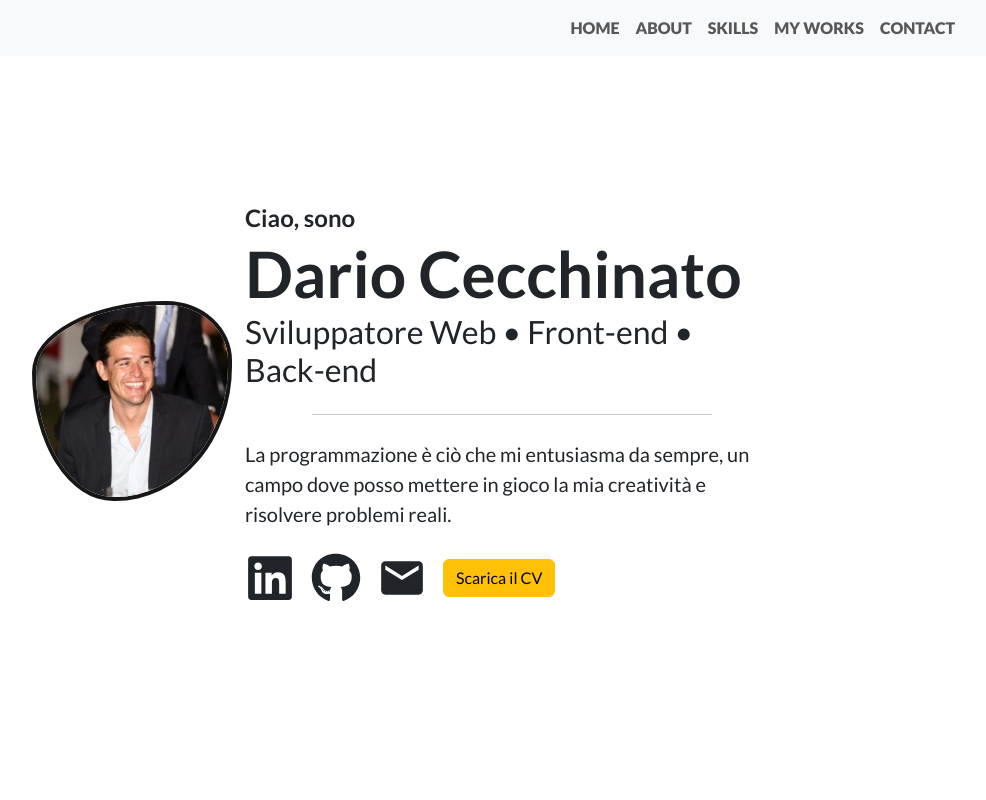
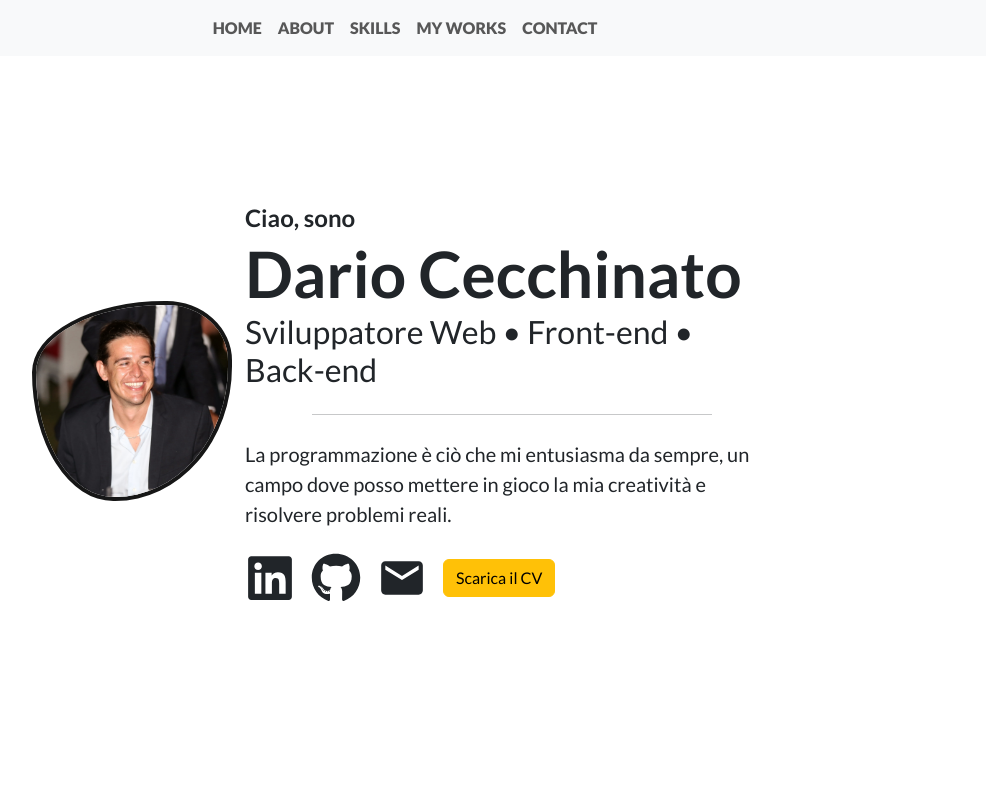
Before and after one commit to Cecchy2/portfolio, a React (Vite) app: page / in a window 1280 px wide. Shown: the top 800 px of the page, without its empty margins (235-1221 px from the left). Built offline with nearby package versions, Linux system fonts and the light colour scheme.

Commit message:
spostata Nav in centro

```diff
--- a/src/components/MyNavBar.tsx
+++ b/src/components/MyNavBar.tsx
@@ -7,7 +7,7 @@ const MyNavBar = () => {
         {/* <Navbar.Brand href="#home">React-Bootstrap</Navbar.Brand> */}
         <Navbar.Toggle aria-controls="basic-navbar-nav" />
         <Navbar.Collapse id="basic-navbar-nav">
-          <Nav className="ms-auto ">
+          <Nav className="mx-auto">
             <Nav.Link href="#home">HOME</Nav.Link>
             <Nav.Link href="#link">ABOUT </Nav.Link>
             <Nav.Link href="#link">SKILLS </Nav.Link>
```
